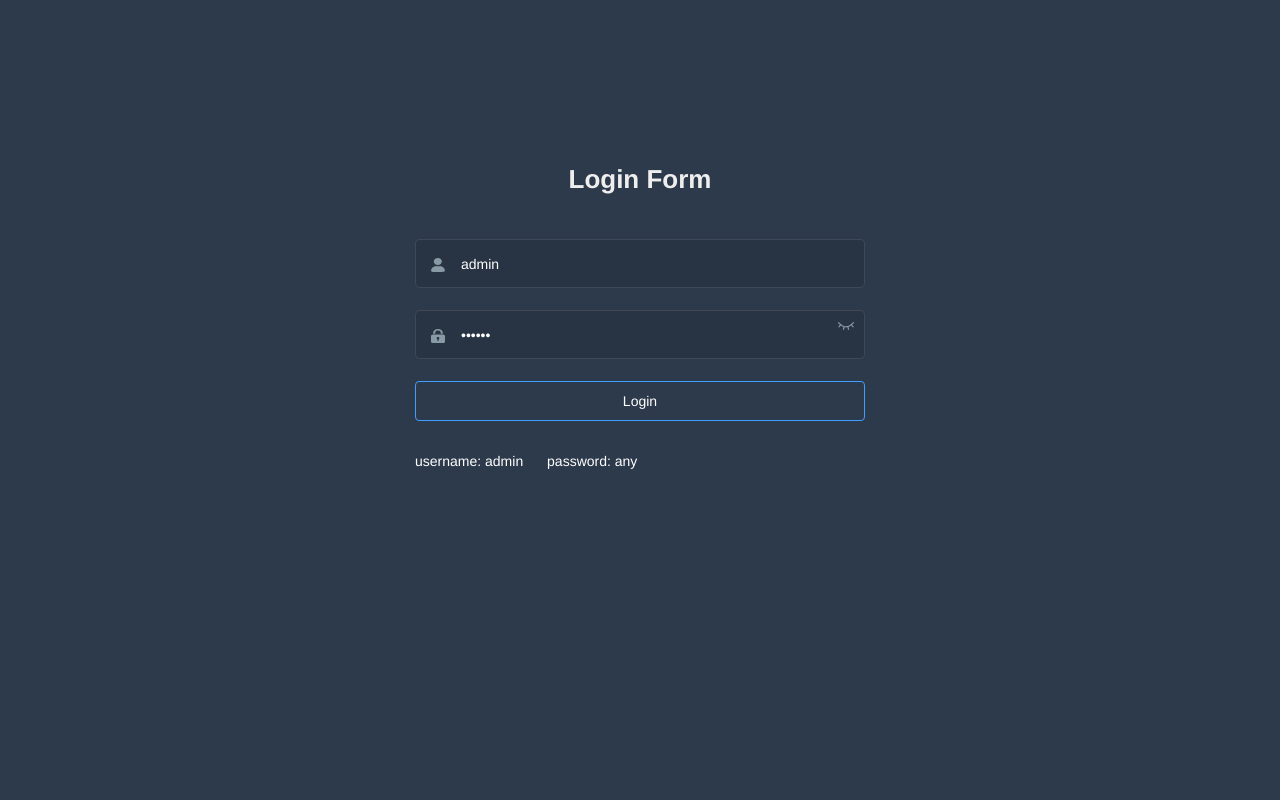
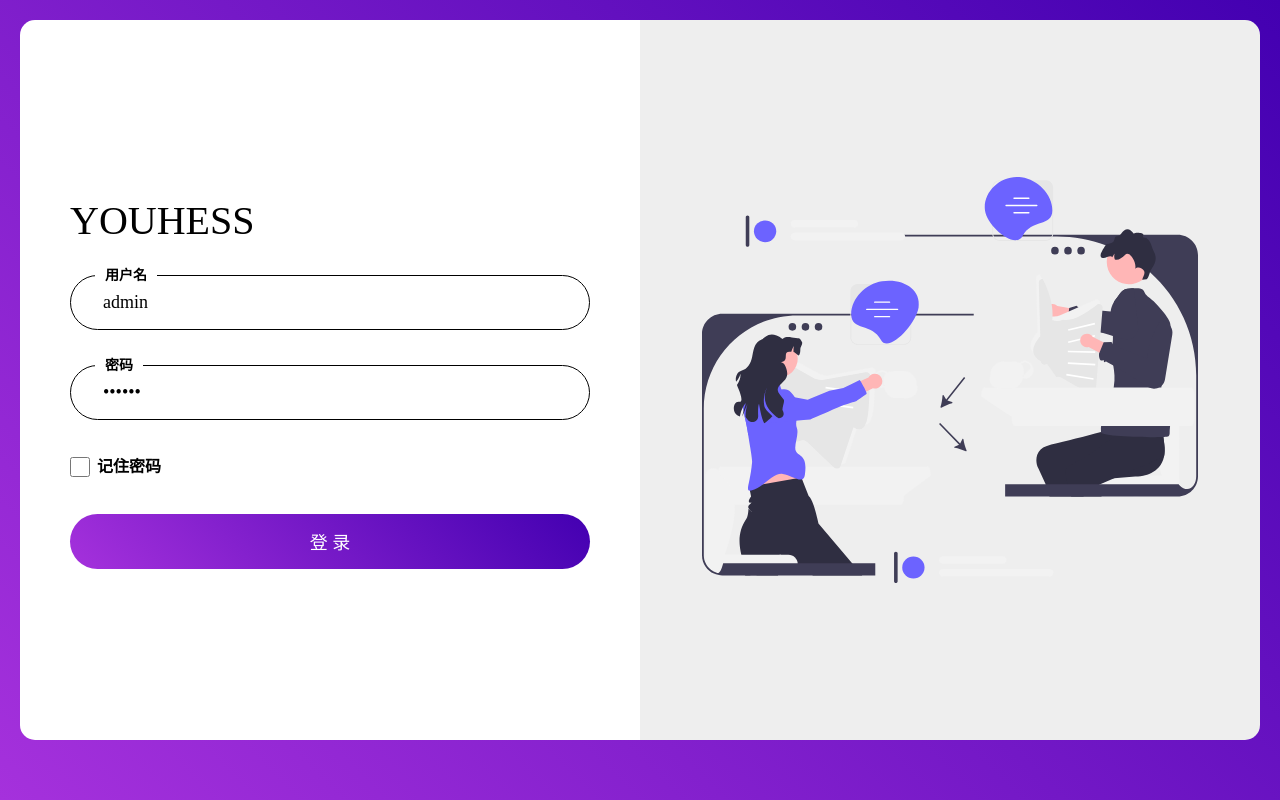
Before and after one commit to youhess/youhess-vue-admin-template, a Vue app: page /#/login in a window 1280 px wide. Built offline with nearby package versions, Linux system fonts and the light colour scheme.

Commit message:
增加基于原生html登录首页

```diff
--- /dev/null
+++ b/src/assets/iconfont/font.scss
@@ -0,0 +1,44 @@
+/* CDN 服务仅供平台体验和调试使用，平台不承诺服务的稳定性，企业客户需下载字体包自行发布使用并做好备份。 */
+@font-face {
+    font-family: "阿里巴巴普惠体 2.0 45 Light";
+    font-weight: 300;
+    src: url("//at.alicdn.com/wf/webfont/VcTEvyQ7GqSW/IHUhzH7E1JHSl0ymlvbEc.woff2") format("woff2"),
+        url("//at.alicdn.com/wf/webfont/VcTEvyQ7GqSW/NpXLXrEUotTIiVcy318_w.woff") format("woff");
+    font-display: swap;
+}
+
+/* CDN 服务仅供平台体验和调试使用，平台不承诺服务的稳定性，企业客户需下载字体包自行发布使用并做好备份。 */
+@font-face {
+    font-family: "阿里巴巴普惠体 2.0 55 Regular";
+    font-weight: 400;
+    src: url("//at.alicdn.com/wf/webfont/VcTEvyQ7GqSW/C21w5zPy0p8hvorcLTqUs.woff2") format("woff2"),
+        url("//at.alicdn.com/wf/webfont/VcTEvyQ7GqSW/1fut-UyMpQTMOfOnSBacr.woff") format("woff");
+    font-display: swap;
+}
+
+/* CDN 服务仅供平台体验和调试使用，平台不承诺服务的稳定性，企业客户需下载字体包自行发布使用并做好备份。 */
+@font-face {
+    font-family: "阿里巴巴普惠体 2.0 65 Medium";
+    font-weight: 500;
+    src: url("//at.alicdn.com/wf/webfont/VcTEvyQ7GqSW/43xSR1Lhx7iXhsMJVzXP8.woff2") format("woff2"),
+        url("//at.alicdn.com/wf/webfont/VcTEvyQ7GqSW/bMGPBsdbZANdLS-VwYUc0.woff") format("woff");
+    font-display: swap;
+}
+
+/* CDN 服务仅供平台体验和调试使用，平台不承诺服务的稳定性，企业客户需下载字体包自行发布使用并做好备份。 */
+@font-face {
+    font-family: "阿里巴巴普惠体 2.0 75 SemiBold";
+    font-weight: 600;
+    src: url("//at.alicdn.com/wf/webfont/VcTEvyQ7GqSW/gAKJlc18Ow3y5lmW6alje.woff2") format("woff2"),
+        url("//at.alicdn.com/wf/webfont/VcTEvyQ7GqSW/sVEqlFYI5uHHlrZlMjXJU.woff") format("woff");
+    font-display: swap;
+}
+
+/* CDN 服务仅供平台体验和调试使用，平台不承诺服务的稳定性，企业客户需下载字体包自行发布使用并做好备份。 */
+@font-face {
+    font-family: "阿里巴巴普惠体 2.0 85 Bold";
+    font-weight: 700;
+    src: url("//at.alicdn.com/wf/webfont/VcTEvyQ7GqSW/WGTwkKvu4LtRhJJRiUXi5.woff2") format("woff2"),
+        url("//at.alicdn.com/wf/webfont/VcTEvyQ7GqSW/UsPplOc2b7dp0OG8iGW4z.woff") format("woff");
+    font-display: swap;
+}
--- a/src/views/login/index.vue
+++ b/src/views/login/index.vue
@@ -1,89 +1,49 @@
 <template>
+  <div class="login-body">
     <div class="login-container">
-    <el-form ref="loginForm" :model="loginForm" :rules="loginRules" class="login-form" auto-complete="on" label-position="left">
-
-      <div class="title-container">
-        <h3 class="title">Login Form</h3>
+      <div class="login-left">
+        <div class="login-header">
+          <h1>YOUHESS</h1>
         </div>
-
-      <el-form-item prop="username">
-        <span class="svg-container">
-          <svg-icon icon-class="user" />
-        </span>
-        <el-input
-          ref="username"
-          v-model="loginForm.username"
-          placeholder="Username"
-          name="username"
-          type="text"
-          tabindex="1"
-          auto-complete="on"
-        />
-      </el-form-item>
-
-      <el-form-item prop="password">
-        <span class="svg-container">
-          <svg-icon icon-class="password" />
-        </span>
-        <el-input
-          :key="passwordType"
-          ref="password"
-          v-model="loginForm.password"
-          :type="passwordType"
-          placeholder="Password"
-          name="password"
-          tabindex="2"
-          auto-complete="on"
-          @keyup.enter.native="handleLogin"
-        />
-        <span class="show-pwd" @click="showPwd">
-          <svg-icon :icon-class="passwordType === 'password' ? 'eye' : 'eye-open'" />
-        </span>
-      </el-form-item>
-
-      <el-button :loading="loading" type="primary" style="width:100%;margin-bottom:30px;" @click.native.prevent="handleLogin">Login</el-button>
-
-      <div class="tips">
-        <span style="margin-right:20px;">username: admin</span>
-        <span> password: any</span>
+        <form class="login-form">
+          <div class="login-form-content">
+            <div class="form-item">
+              <label for="username">用户名</label>
+              <input id="username" v-model="loginForm.username" type="text">
             </div>
-
-    </el-form>
+            <div class="form-item">
+              <label for="password">密码</label>
+              <input id="password" v-model="loginForm.password" type="password">
+            </div>
+            <div class="form-item checkbox">
+              <input id="rememberMeCheckbox" type="checkbox">
+              <label id="checkboxLabel" for="rememberMeCheckbox" class="checkboxLabel">记住密码</label>
+            </div>
+            <button type="submit" @click="handleLogin">登 录</button>
+          </div>
+        </form>
+      </div>
+      <div class="login-right">
+        <img src="@/assets/images/undraw_newspaper_re_syf5.svg" alt="undraw_newspaper">
+      </div>
+    </div>
   </div>
 </template>
 
 <script>
-import { validUsername } from '@/utils/validate'
+// import { validUsername } from '@/utils/validate'
 
 export default {
   name: 'Login',
   data() {
-    const validateUsername = (rule, value, callback) => {
-      if (!validUsername(value)) {
-        callback(new Error('Please enter the correct user name'))
-      } else {
-        callback()
-      }
-    }
-    const validatePassword = (rule, value, callback) => {
-      if (value.length < 6) {
-        callback(new Error('The password can not be less than 6 digits'))
-      } else {
-        callback()
-      }
-    }
     return {
       loginForm: {
         username: 'admin',
         password: '111111'
       },
-      loginRules: {
-        username: [{ required: true, trigger: 'blur', validator: validateUsername }],
-        password: [{ required: true, trigger: 'blur', validator: validatePassword }]
-      },
       loading: false,
       passwordType: 'password',
-      redirect: undefined
+      // redirect: undefined
     }
   },
   watch: {
@@ -95,19 +55,7 @@ export default {
     }
   },
   methods: {
-    showPwd() {
-      if (this.passwordType === 'password') {
-        this.passwordType = ''
-      } else {
-        this.passwordType = 'password'
-      }
-      this.$nextTick(() => {
-        this.$refs.password.focus()
-      })
-    },
     handleLogin() {
-      this.$refs.loginForm.validate(valid => {
-        if (valid) {
       this.loading = true
       this.$store.dispatch('user/login', this.loginForm).then(() => {
         this.$router.push({ path: this.redirect || '/' })
@@ -115,123 +63,137 @@ export default {
       }).catch(() => {
         this.loading = false
       })
-        } else {
-          console.log('error submit!!')
-          return false
-        }
-      })
     }
   }
 }
 </script>
 
-<style lang="scss">
-/* 修复input 背景不协调 和光标变色 */
-/* Detail see https://github.com/PanJiaChen/vue-element-admin/pull/927 */
+<style lang="scss" scoped>
+$bg: #2d3a4b;
+$dark_gray: #889aa4;
+$light_gray: #eee;
 
-$bg:#283443;
-$light_gray:#fff;
-$cursor: #fff;
+$primary-color: #A531DC;
+$secondary-color: #4300B1;
 
-@supports (-webkit-mask: none) and (not (cater-color: $cursor)) {
-  .login-container .el-input input {
-    color: $cursor;
+.login-body {
+  height: 100vh;
+  font-family: "阿里巴巴普惠体 2.0 55 Regular";
+  background: linear-gradient(45deg, $primary-color, $secondary-color);
+  padding: 20px;
+}
+
+.login-container {
+  min-height: calc(100vh - 40px*2);
+  display: grid;
+  grid-template-columns: 50% 50%;
+  border-radius: 15px;
+  overflow: hidden;
+}
+
+.login-left {
+  display: flex;
+  flex-direction: column;
+  justify-content: center;
+  padding-left: 100px;
+  background-color: white;
+}
+
+.login-header {
+  h1 {
+    font-size: 40px;
+    margin-bottom: 24px;
   }
 }
 
-/* reset element-ui css */
-.login-container {
-  .el-input {
+.login-form {
+  width: 450px;
+}
+
+.checkbox {
+  display: flex;
+  align-items: center;
+  gap: 7px;
+}
+
+input[type='checkbox'] {
+  width: 20px;
+  height: 20px;
+  // 确认后的样式
+  accent-color: $primary-color ;
+}
+
+.form-item label:not(.checkboxLabel) {
   display: inline-block;
-    height: 47px;
-    width: 85%;
+  background-color: white;
+  margin-bottom: 10px;
+  position: absolute;
+  padding: 0 10px;
+  transform: translate(25px,-10px);
+  font-size: 14px;
+}
 
-    input {
-      background: transparent;
-      border: 0px;
-      -webkit-appearance: none;
-      border-radius: 0px;
-      padding: 12px 5px 12px 15px;
-      color: $light_gray;
-      height: 47px;
-      caret-color: $cursor;
+input[type='text'],
+input[type='password'] {
+  border: 1px solid black;
+  height: 55px;
+  // 光标起始点
+  padding: 0 2rem;
+  width: 100%;
+  transition: background .5s;
+  font-size: 18px;
+  outline: none;
+  border-radius: 100px;
+}
 
-      &:-webkit-autofill {
-        box-shadow: 0 0 0px 1000px $bg inset !important;
-        -webkit-text-fill-color: $cursor !important;
+.login-form-content {
+  display: flex;
+  flex-direction: column;
+  gap: 35px;
 }
+
+.login-right {
+  background-color: #eee;
+  display: flex;
+  justify-content: center;
+  align-items: center;
+
+  img {
+    width: 80%;
   }
 }
 
-  .el-form-item {
-    border: 1px solid rgba(255, 255, 255, 0.1);
-    background: rgba(0, 0, 0, 0.1);
-    border-radius: 5px;
-    color: #454545;
+button {
+  border: none;
+  background: linear-gradient(45deg, $primary-color, $secondary-color);
+  padding: 1rem;
+  color: white;
+  border-radius: 100px;
+  text-align: center;
+  // 转化成大写
+  // text-transform: uppercase;
+  font-size: 18px;
+  height: 55px;
+  cursor: pointer;
+}
+
+/*
+* responsive
+*/
+@media (max-width:1350px){
+    .login-left{
+      padding: 50px ;
+  }
+  .login-form{
+    width: 100%;
+  }
+}
+@media (max-width:768px){
+  .login-body{
+    padding: 40px;
+  }
+  .login-container{
+      grid-template-columns: auto;
   }
 }
 </style>
-
-<style lang="scss" scoped>
-$bg:#2d3a4b;
-$dark_gray:#889aa4;
-$light_gray:#eee;
-
-.login-container {
-  min-height: 100%;
-  width: 100%;
-  background-color: $bg;
-  overflow: hidden;
-
-  .login-form {
-    position: relative;
-    width: 520px;
-    max-width: 100%;
-    padding: 160px 35px 0;
-    margin: 0 auto;
-    overflow: hidden;
-  }
-
-  .tips {
-    font-size: 14px;
-    color: #fff;
-    margin-bottom: 10px;
-
-    span {
-      &:first-of-type {
-        margin-right: 16px;
-      }
-    }
-  }
-
-  .svg-container {
-    padding: 6px 5px 6px 15px;
-    color: $dark_gray;
-    vertical-align: middle;
-    width: 30px;
-    display: inline-block;
-  }
-
-  .title-container {
-    position: relative;
-
-    .title {
-      font-size: 26px;
-      color: $light_gray;
-      margin: 0px auto 40px auto;
-      text-align: center;
-      font-weight: bold;
-    }
-  }
-
-  .show-pwd {
-    position: absolute;
-    right: 10px;
-    top: 7px;
-    font-size: 16px;
-    color: $dark_gray;
-    cursor: pointer;
-    user-select: none;
-  }
-}
-</style>
```
Also changed, not shown: src/assets/images/undraw_newspaper_re_syf5.svg (added). Lines whose indentation alone changed are shown as unchanged.
